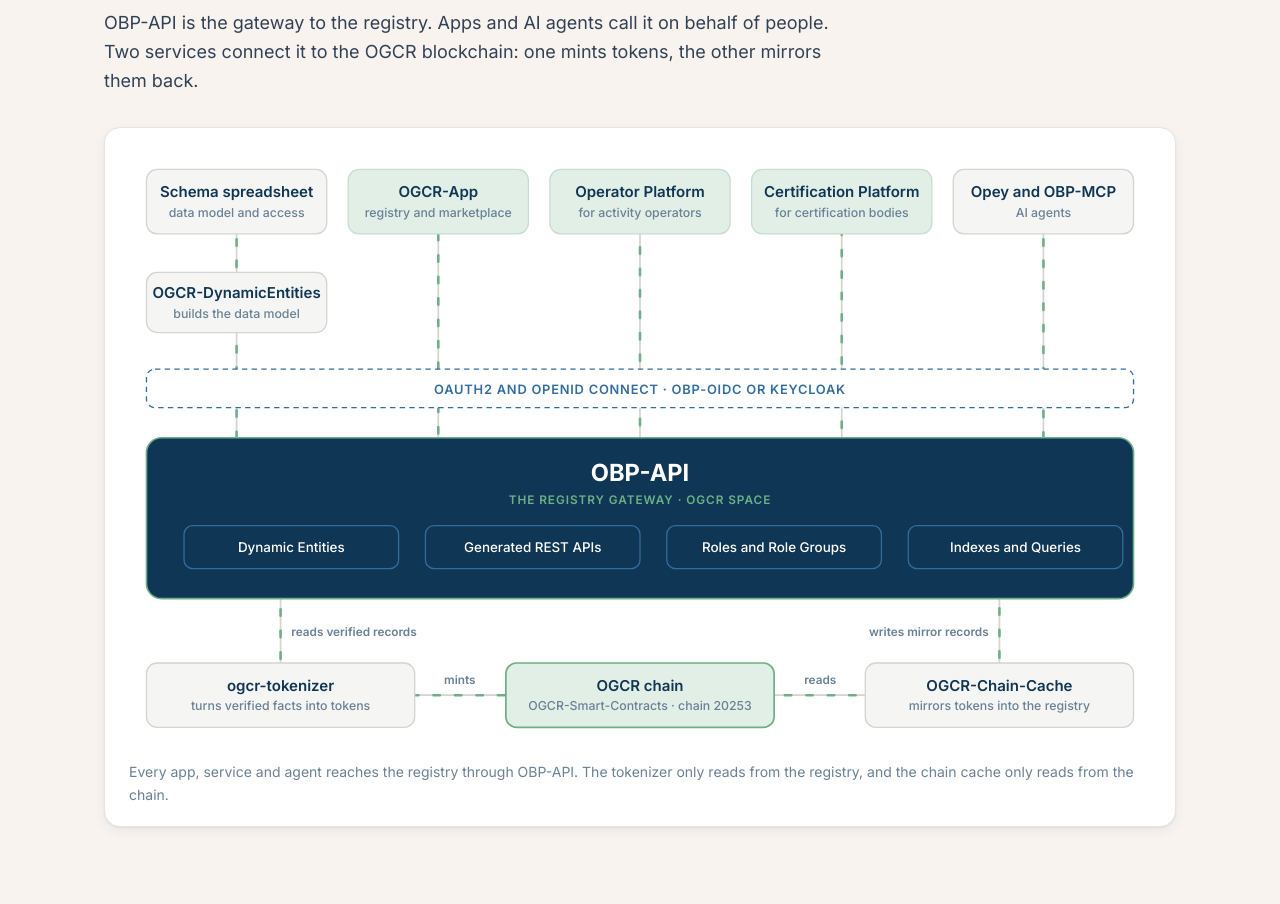
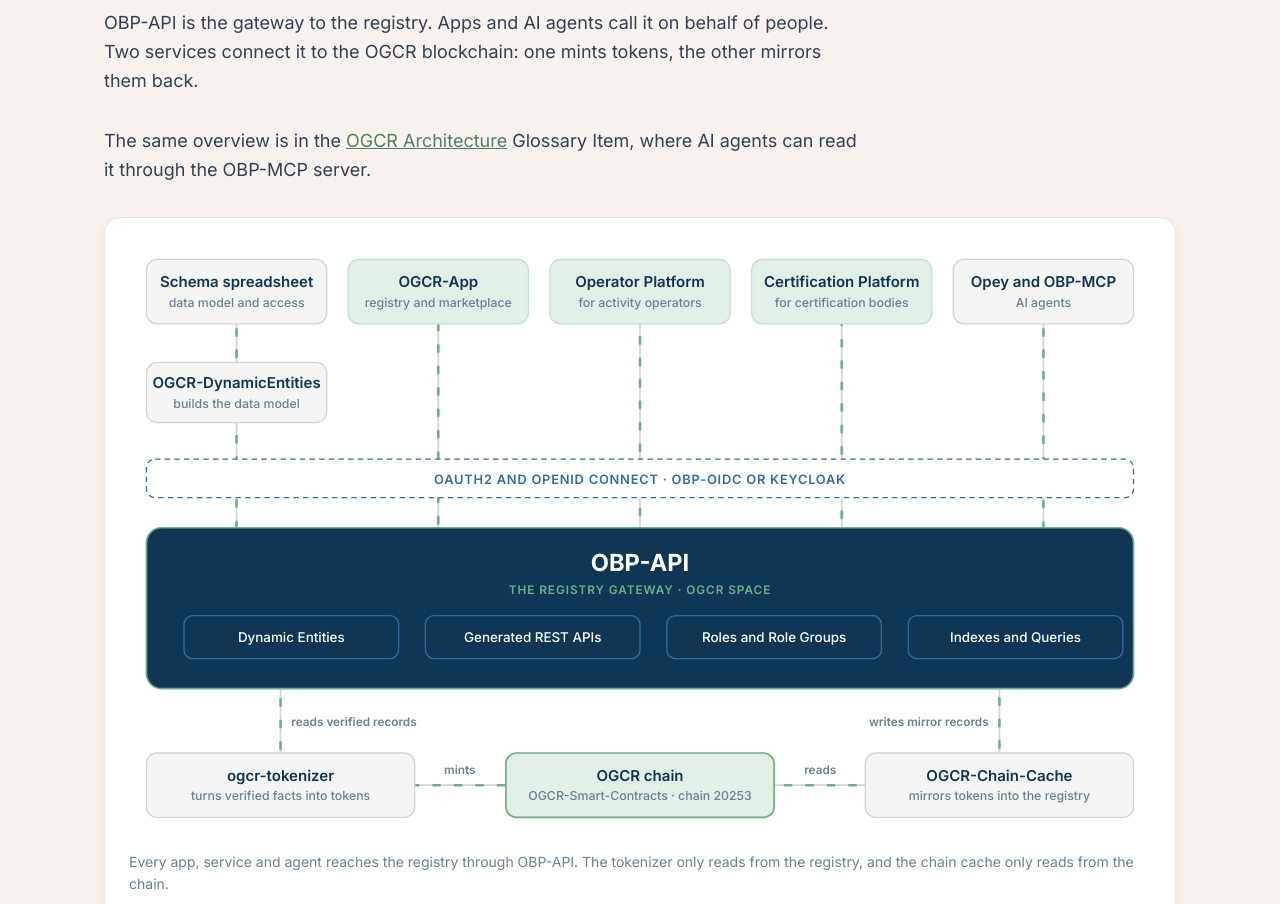
Before and after one commit to TESOBE/OGCR-DCR-Product, a plain HTML site: page docs/index.html in a window 1280 px wide. Shown: the part 1750-2654 px from the top of the page. Drawn offline with Linux system fonts and the light colour scheme.

Commit message:
Update index.html

```diff
--- a/docs/index.html
+++ b/docs/index.html
@@ -100,6 +100,7 @@
   <section id="how">
     <div class="sechead"><h2>How it fits together</h2></div>
     <p class="intro">OBP-API is the gateway to the registry. Apps and AI agents call it on behalf of people. Two services connect it to the OGCR blockchain: one mints tokens, the other mirrors them back.</p>
+    <p class="intro">The same overview is in the <a href="https://portal.dcr.ogcr.tesobe.com/api-explorer/glossary/OGCR%20Architecture">OGCR Architecture</a> Glossary Item, where AI agents can read it through the OBP-MCP server.</p>
     <figure class="diagram reveal" style="margin:0">
       <svg viewBox="0 0 960 560" role="img" aria-labelledby="dg-title dg-desc">
         <title id="dg-title">OGCR registry architecture</title>
```
